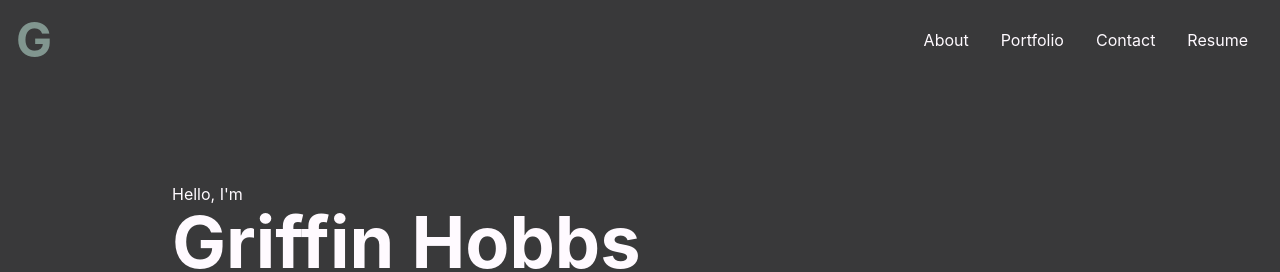
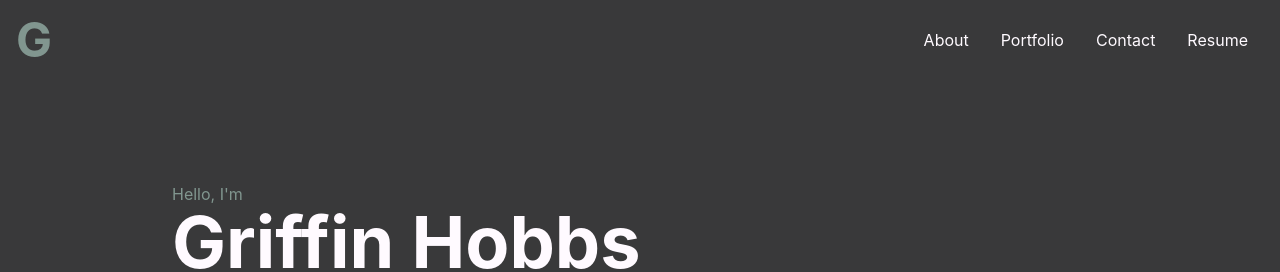
Before and after one commit to ffirgin/React-Portfolio, a React (Create React App) app: page / in a window 1280 px wide. Shown: the top 272 px of the page. Built offline with nearby package versions, Linux system fonts and the light colour scheme; the HTML template or start-up script is replaced by a standard one.

Commit message:
color change

```diff
--- a/src/components/About.jsx
+++ b/src/components/About.jsx
@@ -6,7 +6,7 @@ const About = () => {
     <div name='about' className='w-full h-screen bg-[#39393A] text-[#FFFAFF]'>
 
       <div className='max-w-[1000px] mx-auto px-8 flex flex-col justify-center h-full'>
-        <p className='text-[#]'>Hello, I'm</p>
+        <p className='text-[#81968F]'>Hello, I'm</p>
         <h1 className='text-4xl sm:text-7xl font-bold text-[#FFFAFF]'>Griffin Hobbs</h1>
         <h2 className='text-4xl sm:text-7xl font-bold text-[#81968F]'>I'm a Full-Stack Developer.</h2>
         <p className='text-[#81968F] py-4 max-w-[700px]'>I'm a full-stack developer who is passionate in creating beautiful, user-friendly digital experiences.
@@ -14,7 +14,7 @@ const About = () => {
           I'm a highly motivated, fast learner who is always looking to improve my skills and learn new technologies.</p>
 
           <div>
-            <button className='text-white group border-2 px-6 py-3 my-2 flex items-center hover:bg-[#6153CC] hover:border-[#6153CC]'>My Projects
+            <button className='text-white group border-2 px-6 py-3 my-2 flex items-center hover:bg-[#7A8B99] hover:border-[#7A8B99]'>My Projects
               <span className='group-hover:rotate-90 duration-300'>
                 <HiArrowNarrowRight className='ml-1'/>
               </span>
```
